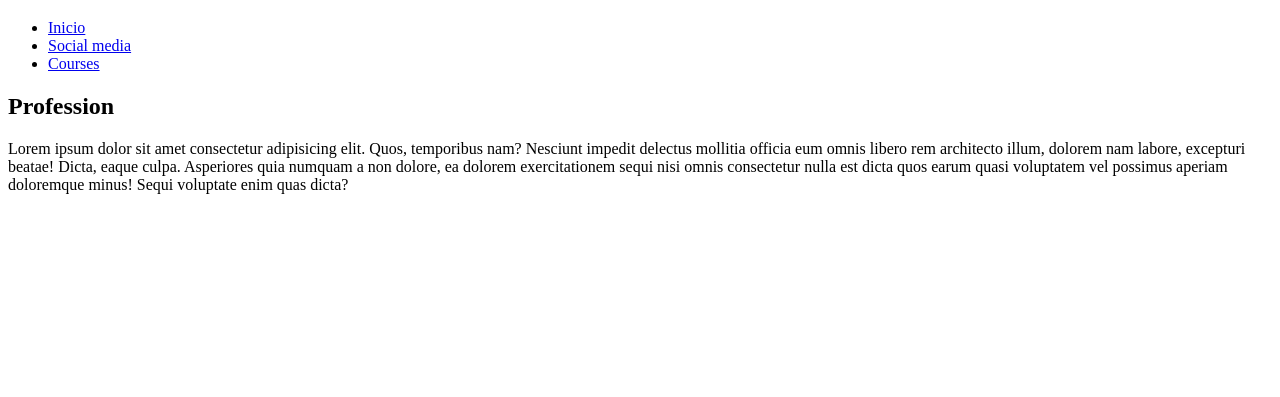
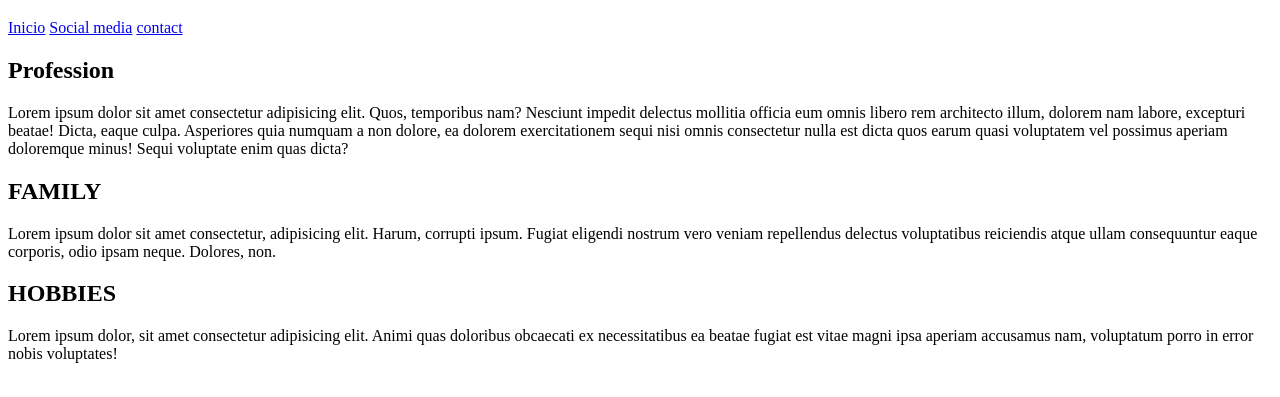
Before and after one commit to BrayanOr/bit-website, a plain HTML site: page index.html in a window 1280 px wide. Shown: the part 61-458 px from the top of the page. Drawn offline with Linux system fonts and the light colour scheme.

Commit message:
upload topic about anchors anchors

```diff
--- a/index.html
+++ b/index.html
@@ -11,11 +11,10 @@
         <h1>Proyect from Brayan O</h1>
     </header>
     <nav>
-        <ul>
-            <li><a href=»#inicio»>Inicio</a></li>
-            <li><a href=»#socialmedia»>Social media</a></li>
-            <li><a href="courses">Courses</a></li>
-        </ul>
+
+            <a href=»#inicio»>Inicio</a>
+            <a href=»#socialmedia»>Social media</a>
+            <a href="contact.html">contact</a>
     </nav>
 
     <main>
@@ -24,7 +23,14 @@
             <p>Lorem ipsum dolor sit amet consectetur adipisicing elit. Quos, temporibus nam? Nesciunt impedit delectus mollitia officia eum omnis libero rem architecto illum, dolorem nam labore, excepturi beatae! Dicta, eaque culpa.
             Asperiores quia numquam a non dolore, ea dolorem exercitationem sequi nisi omnis consectetur nulla est dicta quos earum quasi voluptatem vel possimus aperiam doloremque minus! Sequi voluptate enim quas dicta?</p>
         </section>
-        <section></section>
+        <section>
+            <H2>FAMILY</H2>
+            <p>Lorem ipsum dolor sit amet consectetur, adipisicing elit. Harum, corrupti ipsum. Fugiat eligendi nostrum vero veniam repellendus delectus voluptatibus reiciendis atque ullam consequuntur eaque corporis, odio ipsam neque. Dolores, non.</p>
+        </section>
+        <section>
+            <h2>HOBBIES</h2>
+            <p>Lorem ipsum dolor, sit amet consectetur adipisicing elit. Animi quas doloribus obcaecati ex necessitatibus ea beatae fugiat est vitae magni ipsa aperiam accusamus nam, voluptatum porro in error nobis voluptates!</p>
+        </section>
 
     </main>
     <aside>
```
Also changed, not shown: contact.html (added, +28 -0 lines).
